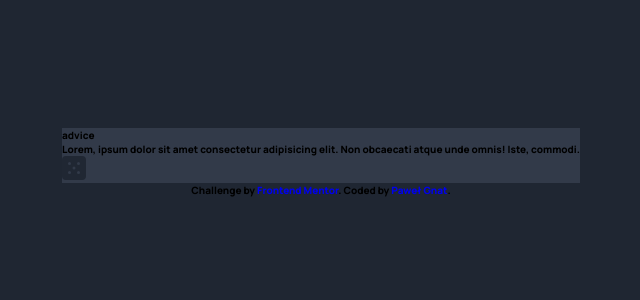
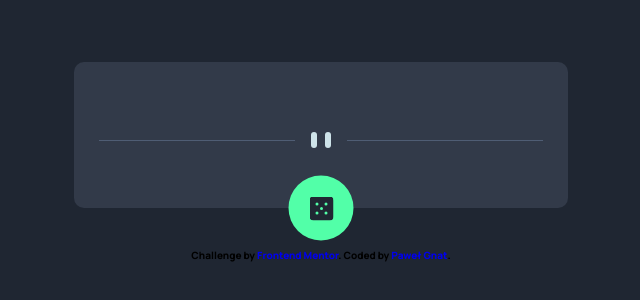
Before and after one commit to Pawel-Gnat/Frontend-Mentor-Advice-generator-app, a plain HTML site: page index.html in a window 1280 px wide. Shown: the part 238-538 px from the top of the page, without its empty margins (319-959 px from the left). Drawn offline with Linux system fonts and the light colour scheme; no server answers.

Commit message:
added css and js

```diff
--- a/index.html
+++ b/index.html
@@ -17,10 +17,15 @@
 	<main>
 		<section>
 			<div class="advice-box">
-				<p class="advice-box__heading">advice</p>
-				<p class="advice-box__text">Lorem, ipsum dolor sit amet consectetur adipisicing elit. Non obcaecati
-					atque unde omnis! Iste, commodi.</p>
-				<img src="./images/icon-dice.svg" alt="Dice icon" class="advice-box__dice-icon">
+				<p class="advice-box__heading"></p>
+				<p class="advice-box__text"></p>
+				<img src="./images/pattern-divider-mobile.svg" alt="" aria-hidden="true"
+					class="advice-box__divider mobile">
+				<img src="./images/pattern-divider-desktop.svg" alt="" aria-hidden="true"
+					class="advice-box__divider desktop">
+				<div class="advice-box__dice">
+					<img src="./images/icon-dice.svg" alt="Dice icon" class="advice-box__dice--icon">
+				</div>
 			</div>
 		</section>
 	</main>
--- a/js/main.js
+++ b/js/main.js
@@ -0,0 +1,30 @@
+const diceBtn = document.querySelector('.advice-box__dice--icon')
+
+async function getAdvice() {
+	const response = await fetch('https://api.adviceslip.com/advice', { cache: 'no-cache' })
+		.then(response => response.json())
+		.then(data => {
+			document.querySelector('.advice-box__heading').innerText = 'advice #' + data.slip.id
+			document.querySelector('.advice-box__text').innerText = data.slip.advice
+		})
+		.catch(error => {
+			console.log('ERROR', error)
+		})
+}
+
+function animateDice() {
+	diceBtn.classList.add('animate')
+
+	setTimeout(function () {
+		diceBtn.classList.remove('animate')
+	}, 2000)
+}
+
+diceBtn.addEventListener('click', e => {
+	setTimeout(function () {
+		getAdvice()
+	}, 1500)
+	animateDice()
+})
+
+window.onload = getAdvice()
--- a/sass/style.scss
+++ b/sass/style.scss
@@ -29,20 +29,89 @@ body {
 
 /* SECTION */
 
+// section {
+// 	display: flex;
+// }
+
 .advice-box {
-	background-color: $dark-grayish-blue;
+	position: relative;
 	width: 100%;
 	max-width: 54rem;
 	height: auto;
+	text-align: center;
+	border-radius: 1rem;
+	padding: 4rem 2.5rem 6rem;
+	margin-bottom: 4rem;
+	background-color: $dark-grayish-blue;
+
+	&__heading {
+		font-size: 1rem;
+		text-transform: uppercase;
+		letter-spacing: 0.5rem;
+		color: $neon-green;
+	}
+
+	&__text {
+		font-size: 2.8rem;
+		color: $light-cyan;
+		margin: 3rem 0 2rem;
+	}
+
+	&__divider {
+		display: block;
+		max-width: 100%;
+		margin: auto;
+	}
+
+	&__dice {
+		position: absolute;
+		display: flex;
+		bottom: 0;
+		left: 50%;
+		transform: translate3d(-50%, 50%, 0);
+		width: 6.5rem;
+		height: 6.5rem;
+		border-radius: 50%;
+		background-color: $neon-green;
+		transition: box-shadow 0.3s;
+		cursor: pointer;
+
+		&--icon {
+			position: relative;
+			display: block;
+			margin: auto;
+		}
+	}
+
+	&__dice:hover {
+		box-shadow: 0px 0px 25px 1px $neon-green;
+	}
 }
 
+.desktop {
+	display: none;
+}
 
-
-/* HOVERS */
+.animate {
+	animation: 1s forwards ease-in diceRoll;
+}
 
 /* ANIMATIONS */
 
+@keyframes diceRoll {
+	100% {
+		transform: rotate(360deg);
+	}
+}
+
 /* MEDIA QUERIES */
 
-@media (min-width: 992px) {
+@media (min-width: 420px) {
+	.mobile {
+		display: none;
+	}
+
+	.desktop {
+		display: block;
+	}
 }
```
Also changed, not shown: css/style.css, 1 other file.
